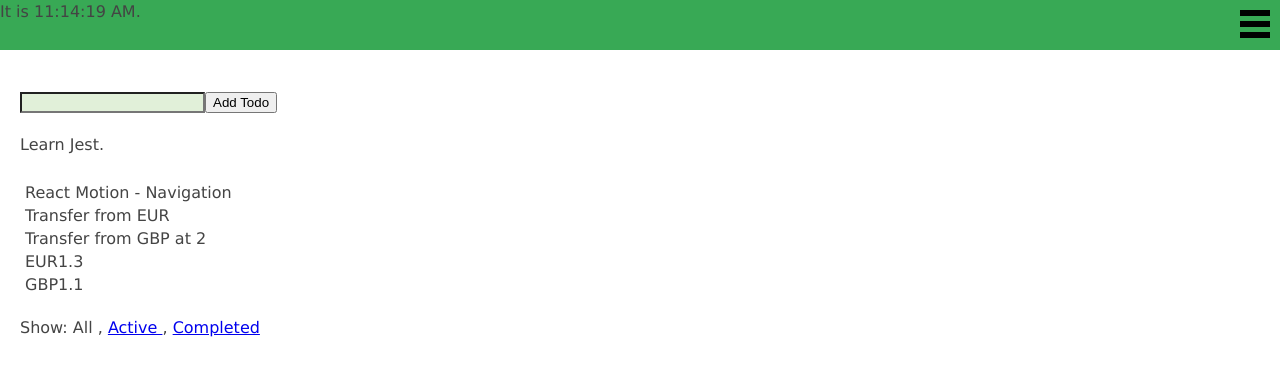
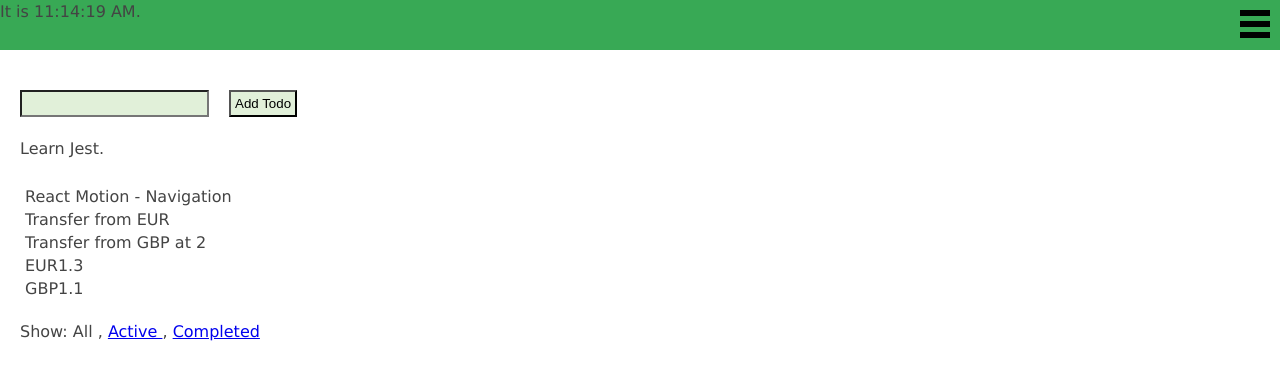
Before and after one commit to joeburton/react-experiments, a React app: page / in a window 1280 px wide. Built offline with nearby package versions, Linux system fonts and the light colour scheme.

Commit message:
few tweaks

```diff
--- a/app/js/reducers/projects.js
+++ b/app/js/reducers/projects.js
@@ -5,8 +5,6 @@ let initialState = [
         completed: false
     }
 ];
-
-alert('test..');
 
 const projects = (state = initialState, action) => {
     switch (action.type) {
--- a/app/styles/form.scss
+++ b/app/styles/form.scss
@@ -4,6 +4,13 @@
 
     input {
         background: $green-zanah;
+        padding: 4px;
+    }
+
+    button {
+        margin-left: 20px;
+        background: $green-zanah;
+        padding: 4px;
     }
 
 }
```
